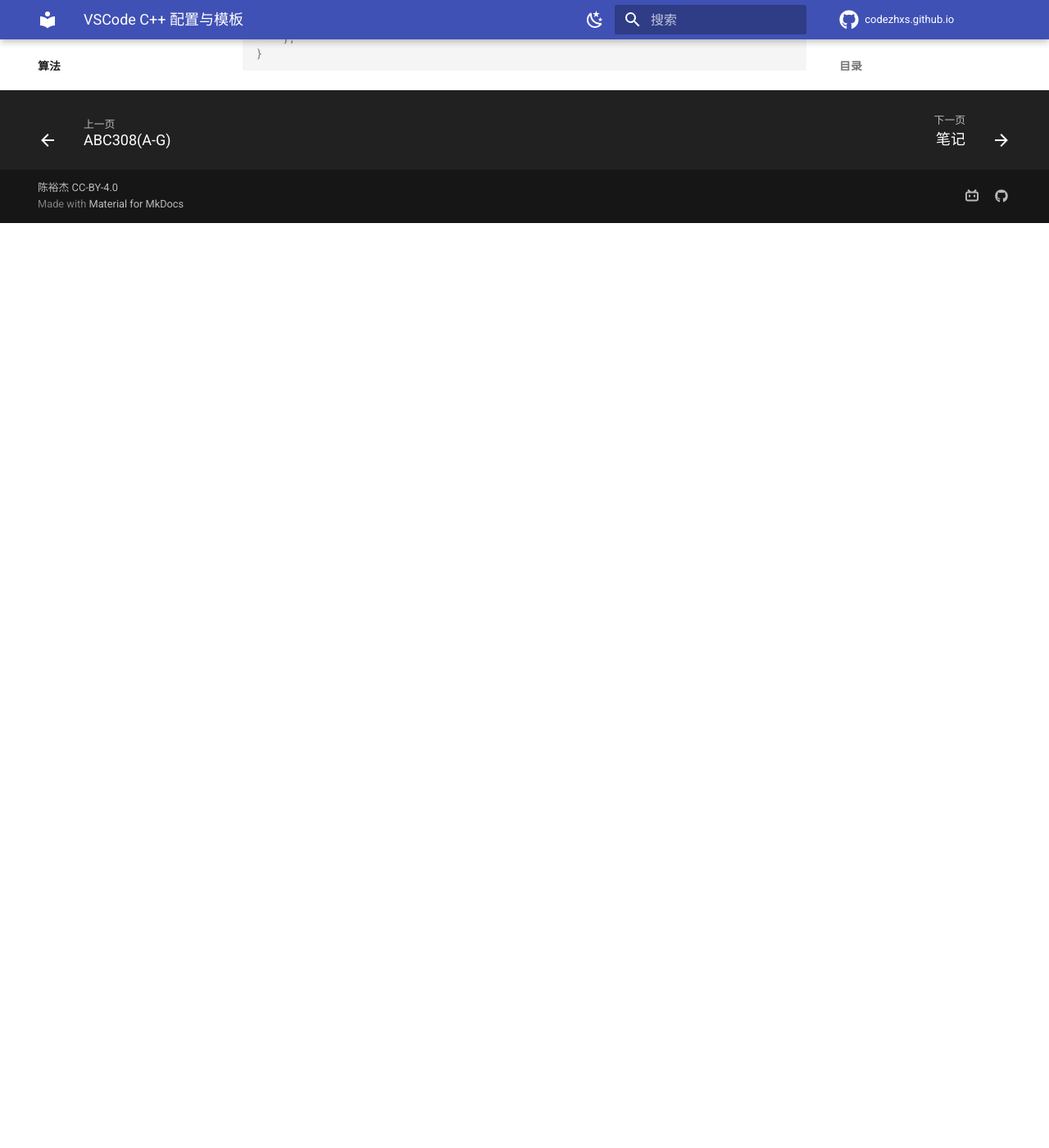
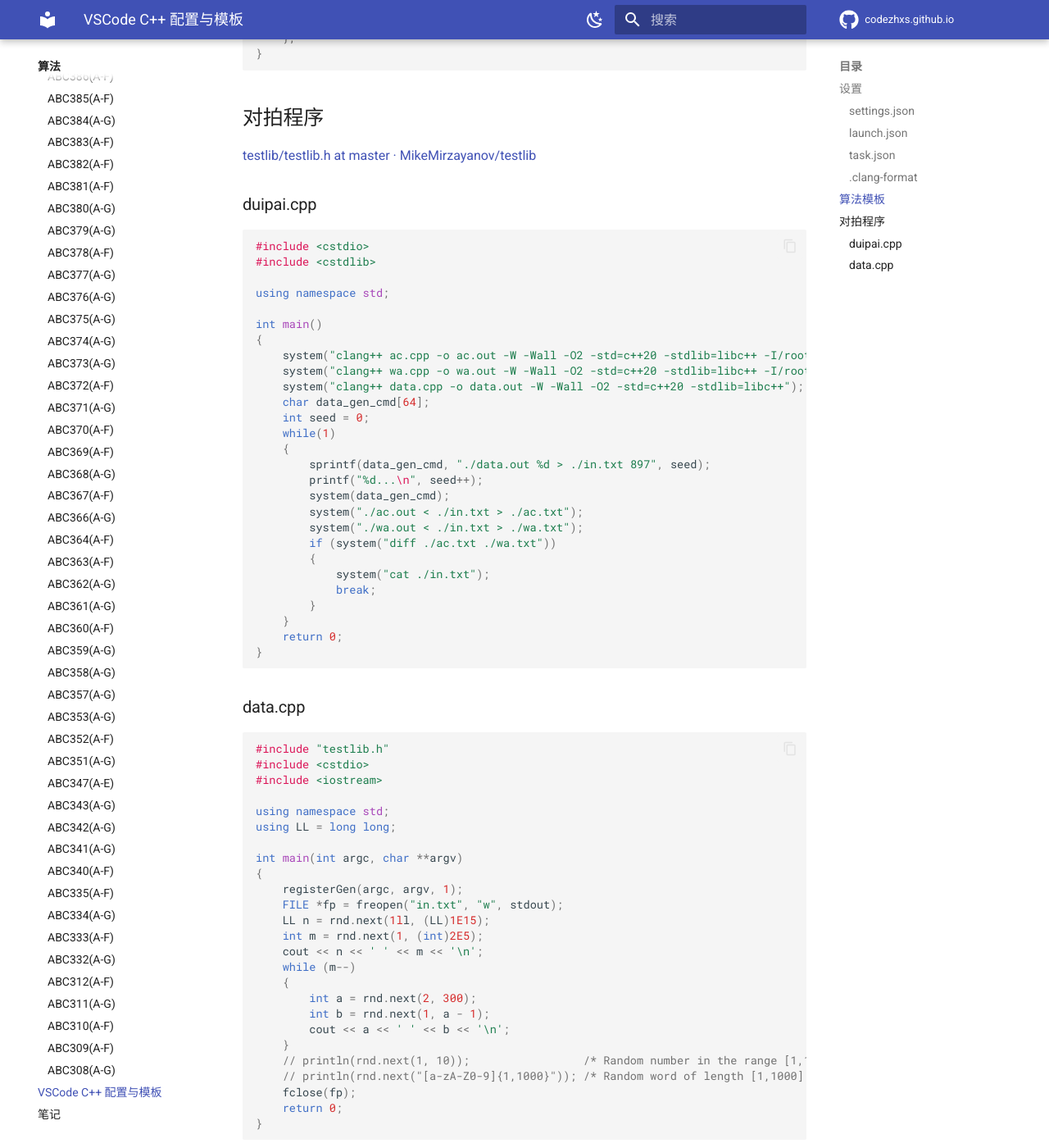
Before and after one commit to CodeZHXS/codezhxs.github.io, an MkDocs documentation site: the page built from docs/algorithm/cpp_templete.md, in a window 1280 px wide and 1400 px high, scrolled down 35443 px. Shown: the whole window at 82% size. Built offline with MkDocs 1.6.1 and Material for MkDocs 9.7.7, drawn with Linux system fonts in a browser that asks for light colours; comment, search, counter and statistics services are not loaded; before the commit the page ends 35715 px from its top, so only the background shows below that.

Commit message:
update cpp_templete

````diff
--- a/docs/algorithm/cpp_templete.md
+++ b/docs/algorithm/cpp_templete.md
@@ -1851,3 +1851,69 @@ FixNamespaceComments: false
 	},
 }
 ```
+
+## 对拍程序
+
+[testlib/testlib.h at master · MikeMirzayanov/testlib](https://github.com/MikeMirzayanov/testlib/blob/master/testlib.h)
+
+### duipai.cpp
+
+```cpp
+#include <cstdio>
+#include <cstdlib>
+
+using namespace std;
+
+int main()
+{
+    system("clang++ ac.cpp -o ac.out -W -Wall -O2 -std=c++20 -stdlib=libc++ -I/root/cpp/lib");
+    system("clang++ wa.cpp -o wa.out -W -Wall -O2 -std=c++20 -stdlib=libc++ -I/root/cpp/lib");
+    system("clang++ data.cpp -o data.out -W -Wall -O2 -std=c++20 -stdlib=libc++");
+    char data_gen_cmd[64];
+    int seed = 0;
+    while(1)
+    {
+        sprintf(data_gen_cmd, "./data.out %d > ./in.txt 897", seed);
+        printf("%d...\n", seed++);
+        system(data_gen_cmd);
+        system("./ac.out < ./in.txt > ./ac.txt");
+        system("./wa.out < ./in.txt > ./wa.txt");
+        if (system("diff ./ac.txt ./wa.txt"))
+        {
+            system("cat ./in.txt");
+            break;
+        }
+    }
+    return 0;
+}
+```
+
+### data.cpp
+
+```cpp
+#include "testlib.h"
+#include <cstdio>
+#include <iostream>
+
+using namespace std;
+using LL = long long;
+
+int main(int argc, char **argv)
+{
+    registerGen(argc, argv, 1);
+    FILE *fp = freopen("in.txt", "w", stdout);
+    LL n = rnd.next(1ll, (LL)1E15);
+    int m = rnd.next(1, (int)2E5);
+    cout << n << ' ' << m << '\n';
+    while (m--)
+    {
+        int a = rnd.next(2, 300);
+        int b = rnd.next(1, a - 1);
+        cout << a << ' ' << b << '\n';
+    }
+    // println(rnd.next(1, 10));                 /* Random number in the range [1,10]. */
+    // println(rnd.next("[a-zA-Z0-9]{1,1000}")); /* Random word of length [1,1000]. */
+    fclose(fp);
+    return 0;
+}
+```
````
